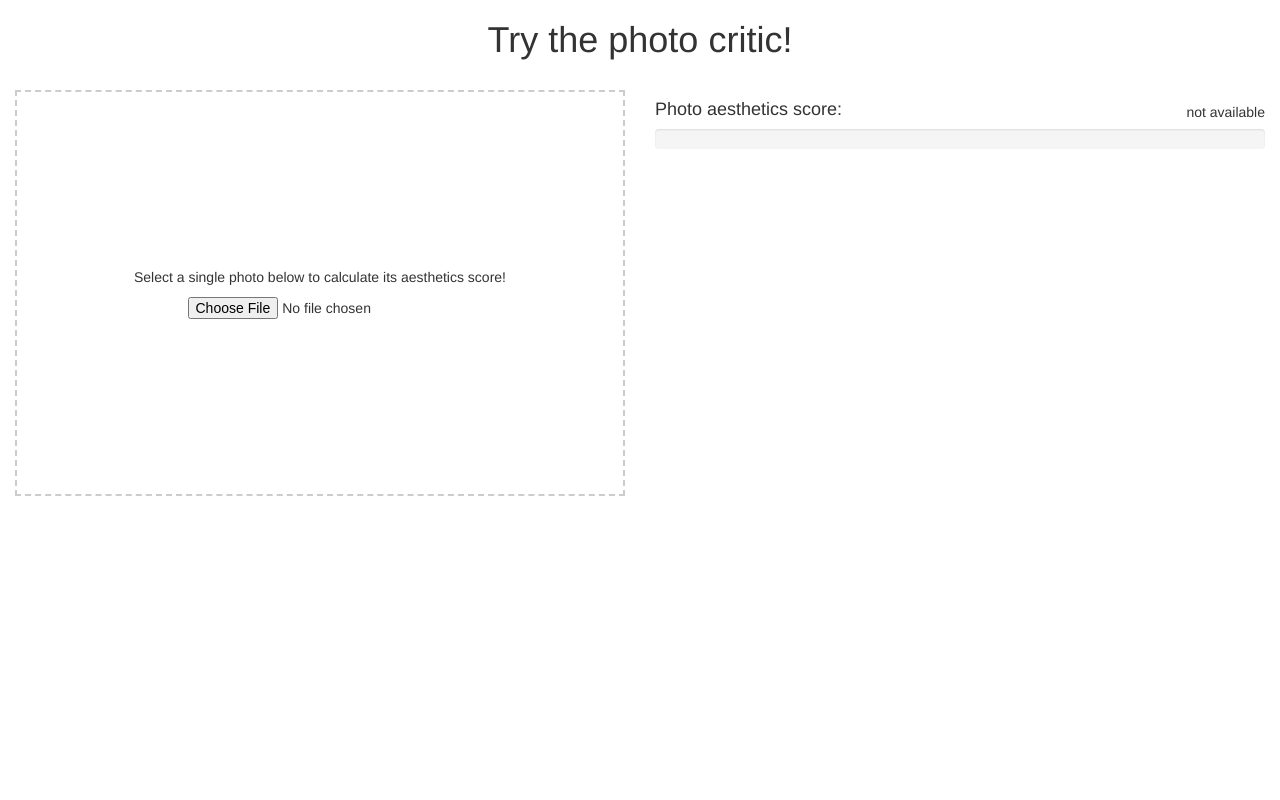
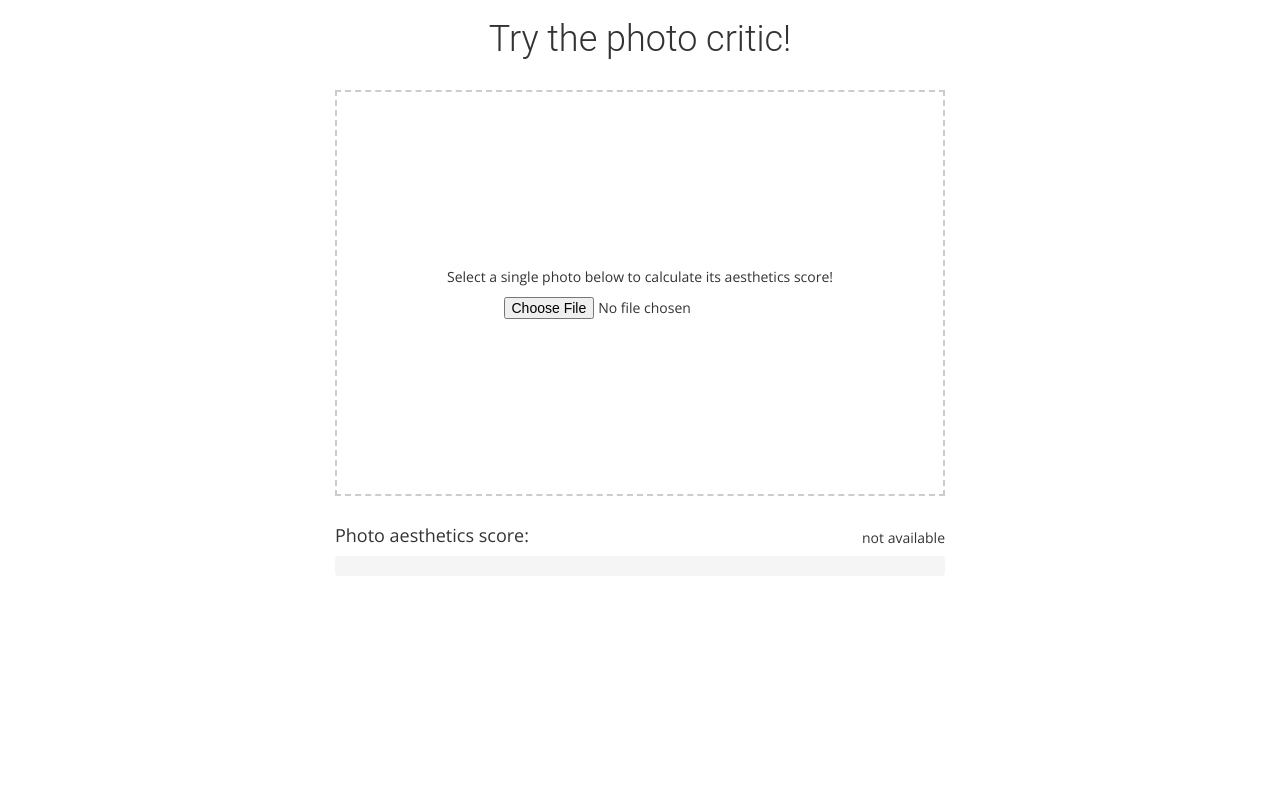
Before and after one commit to mc-suchecki/photo-critic, a Flask app: page / in a window 1280 px wide. Run offline with Flask 2, Linux system fonts and the light colour scheme; some libraries are stand-ins or nearby versions.

Commit message:
Some minor aesthetic changes: - changed fonts to Roboto Light (title) and Open Sans (the rest) - changed layout to horizontal also on desktop - fixed #2 - now vertical photos are fully visible - other minor changes

```diff
--- a/static/main.css
+++ b/static/main.css
@@ -1,5 +1,10 @@
+body {
+    font-family: 'Open Sans', sans-serif;
+}
+
 .app-title {
     margin-bottom: 20px;
+    font-family: 'Roboto Light', sans-serif;
 }
 
 .text-centered {
@@ -10,6 +15,7 @@
     width: 100%;
     padding-bottom: 66.66%;
     position: relative;
+    margin-bottom: 20px;
 }
 
 .drag-and-drop-area {
@@ -37,13 +43,26 @@
     clear: both;
 }
 
+.score-bar, #score-bar {
+    box-shadow: none;
+    -webkit-box-shadow: none;
+    -moz-box-shadow: none;
+}
+
 .progress-bar {
     width: 0;
     transition: width 2s ease;
 }
 
+.photo-area {
+    text-align: center;
+}
+
 .photo-thumbnail {
-    width: 100%;
+    margin-left: auto;
+    margin-right: auto;
+    max-width: 100%;
+    max-height: 70vh;
     margin-bottom: 20px;
 }
 
--- a/static/main.js
+++ b/static/main.js
@@ -25,7 +25,7 @@ function assessPhoto(photo) {
     document.getElementById("spinner").classList.remove("hidden");
     document.getElementById("resizing").classList.remove("hidden");
     // resize the image and send it to the backend to analyze it afterwards
-    ImageTools.resize(photo, {width: 240, height: 999}, sendPhotoToBackend);
+    ImageTools.resize(photo, {width: 480, height: 480}, sendPhotoToBackend);
 }
 
 function sendPhotoToBackend(blob, didItResize) {
@@ -42,7 +42,6 @@ function sendPhotoToBackend(blob, didItResize) {
             displayScore(result.score);
         }
     };
-    console.log(blob);
     request.send(blob);
 }
 
--- a/templates/index.html
+++ b/templates/index.html
@@ -8,6 +8,7 @@
     <link rel="stylesheet" href="https://maxcdn.bootstrapcdn.com/bootstrap/3.3.7/css/bootstrap.min.css"
           integrity="sha384-BVYiiSIFeK1dGmJRAkycuHAHRg32OmUcww7on3RYdg4Va+PmSTsz/K68vbdEjh4u" crossorigin="anonymous">
     <link rel="stylesheet" href="https://maxcdn.bootstrapcdn.com/font-awesome/4.7.0/css/font-awesome.min.css">
+    <link href="https://fonts.googleapis.com/css?family=Open+Sans|Roboto" rel="stylesheet">
     <link rel="stylesheet" href="/static/main.css"/>
 </head>
 <body>
@@ -16,9 +17,7 @@
         <h1 class="text-centered">Try the photo critic!</h1>
     </div>
     <div class="row">
-        <div class="col-md-6">
-            <!-- TODO enable drag and drop -->
-            <!-- TODO add support for multiple images -->
+        <div class="col-md-6 col-md-offset-3 photo-area">
             <img id="photo" class="hidden photo-thumbnail" src=""/>
             <div class="aspect-ratio-fix">
                 <div class="drag-and-drop-area">
@@ -31,7 +30,9 @@
                 </div>
             </div>
         </div>
-        <div class="col-md-6">
+    </div>
+    <div class="row">
+        <div class="col-md-6 col-md-offset-3">
             <div id="spinner" class="hidden spinner">
                 <i class="fa fa-cog fa-spin fa-3x fa-fw"></i>
                 <p class="hidden" id="resizing"><strong>resizing the photo...</strong></p>
```
